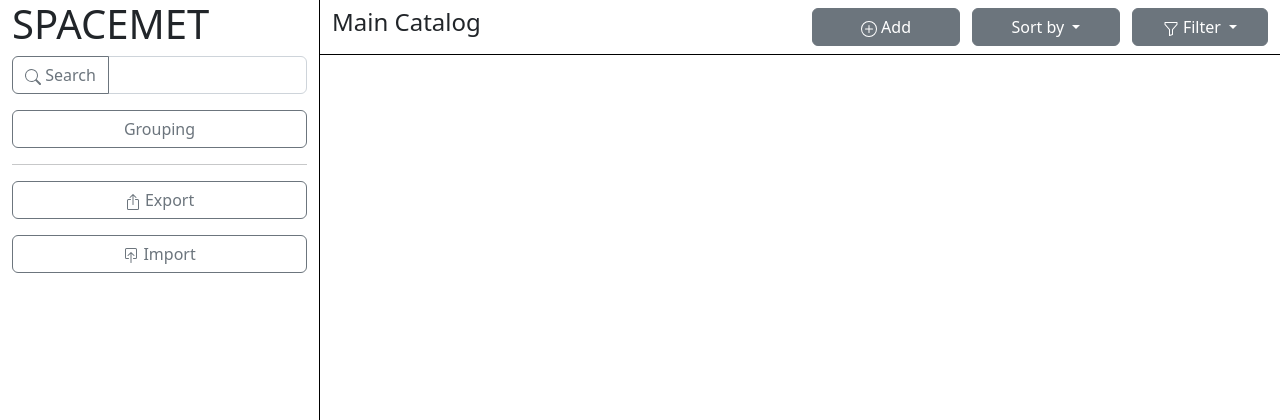
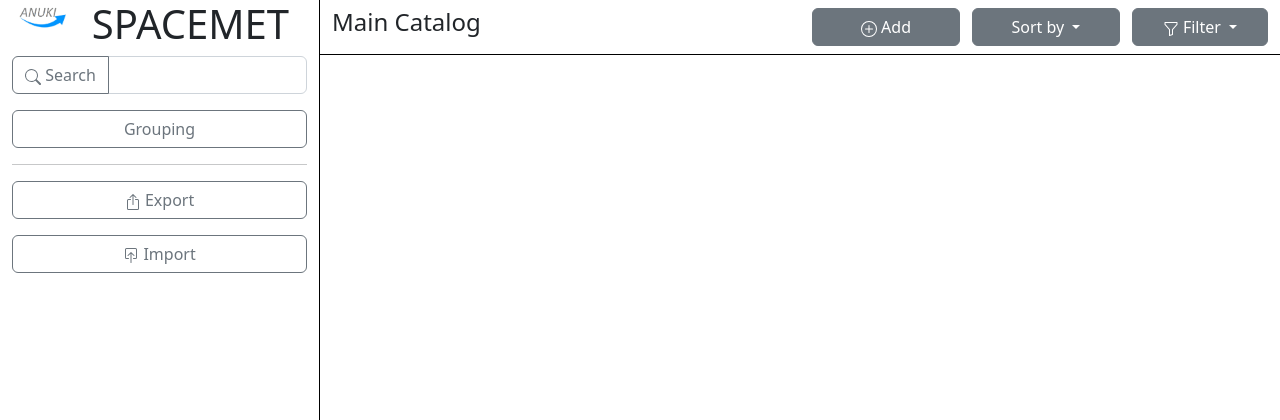
Before and after one commit to ANuKI-RT/Metric-Catalog-Tool, a web app: file html/toolpage.html in a window 1280 px wide. Shown: the top 420 px of the page. Run offline with its HTML, style and script files only (its server is not run), Linux system fonts and the light colour scheme.

Commit message:
added anuki img

```diff
--- a/css/toolpage.css
+++ b/css/toolpage.css
@@ -62,3 +62,13 @@
 .sort{
     padding-right: 0;
 }
+.anuki{
+    height: 1em;
+    width: 2em;
+}
+.img-fit{
+    object-fit: cover;
+}
+.header{
+    text-align: left;
+}
--- a/html/toolpage.html
+++ b/html/toolpage.html
@@ -20,7 +20,11 @@
             <div class="col-3 leftSide">
                 <!--Header-->
                 <div class="headerToolpage">
-                    <h1>SPACEMET</h1>
+                    <div class="row">
+                        <div class="col-3"><img class="img-fluid" src="../images/MicrosoftTeams-image.png"></div>
+                        <div class="col-9 header"><h1>SPACEMET</h1></div>
+                    </div>
+
                 </div>
                 <!--Formular for search-->
                 <div class="input-group mb-3">
```
Also changed, not shown: images/MicrosoftTeams-image.png (added), 1 other file.
